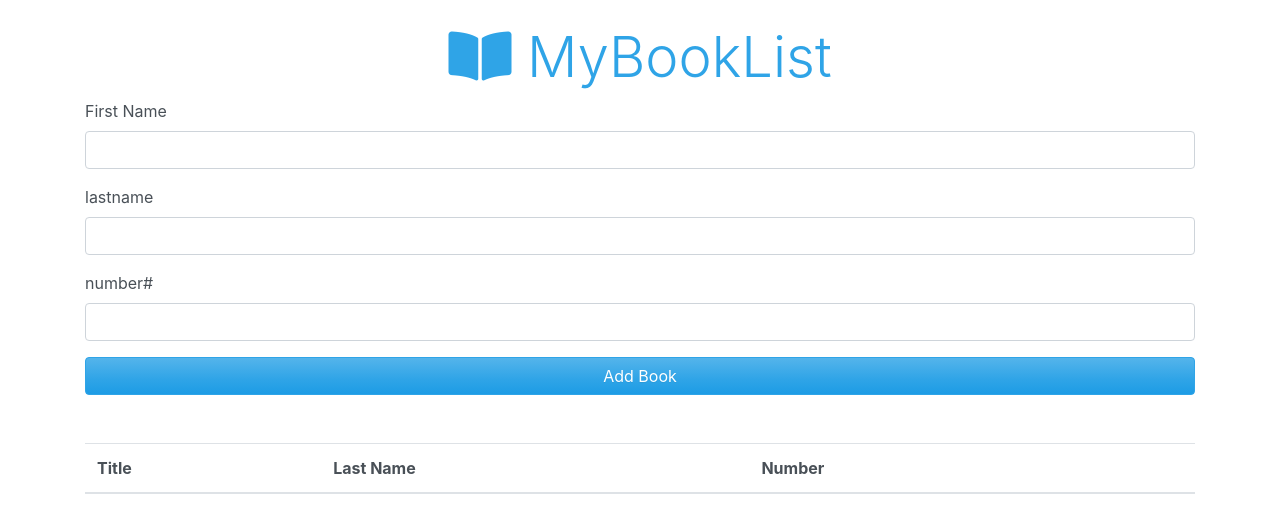
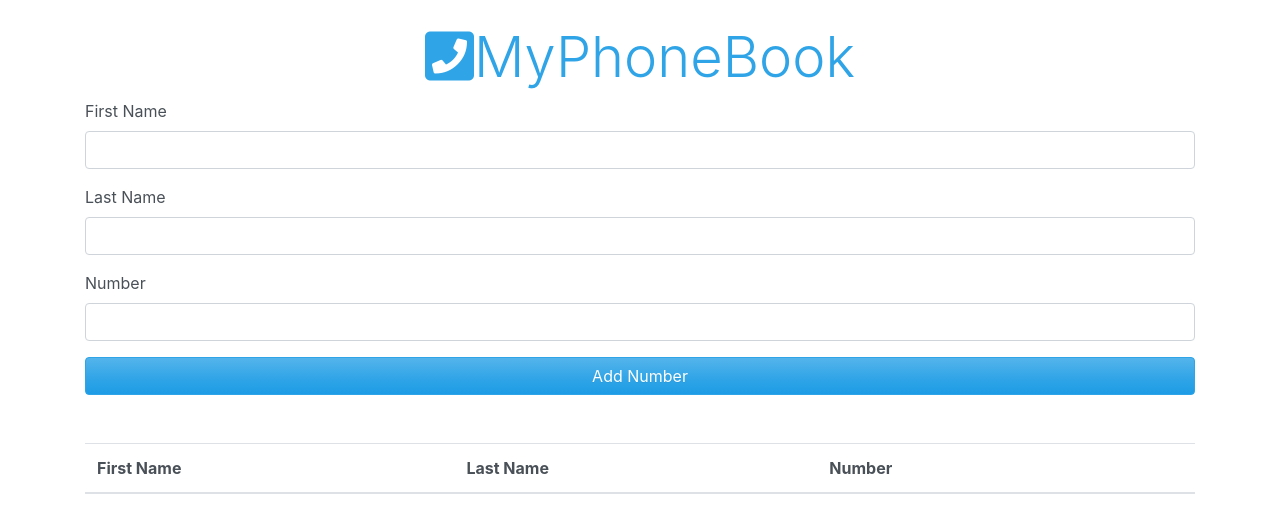
Before and after one commit to Guardian99/Phone-Directory, a plain HTML site: page index.html in a window 1280 px wide. Drawn offline with nearby package versions, Linux system fonts and the light colour scheme.

Commit message:
Update index.html

```diff
--- a/index.html
+++ b/index.html
@@ -1,37 +1,36 @@
 <!DOCTYPE html>
 <html>
 <head>
-	<title>My Phone Book</title>
-	<meta charset="UTF-8">
-	<meta name="viewport" content="width=device-width,initial-scale=1.0">
-	<meta http-equiv="X-UA-Compatible" content="ie=edge">
-	<link rel="stylesheet" href="https://use.fontawesome.com/releases/v5.7.2/css/all.css" integrity="sha384-fnmOCqbTlWIlj8LyTjo7mOUStjsKC4pOpQbqyi7RrhN7udi9RwhKkMHpvLbHG9Sr" crossorigin="anonymous">
-	<link href="https://stackpath.bootstrapcdn.com/bootswatch/4.3.1/cerulean/bootstrap.min.css" rel="stylesheet" integrity="sha384-C++cugH8+Uf86JbNOnQoBweHHAe/wVKN/mb0lTybu/NZ9sEYbd+BbbYtNpWYAsNP" crossorigin="anonymous">
+  <meta charset="UTF-8">
+  <meta name="viewport" content="width=device-width,initial-scale=1.0">
+  <meta http-equiv="X-UA-Compatible" content="ie=edge">
+  <link rel="stylesheet" href="https://use.fontawesome.com/releases/v5.7.2/css/all.css" integrity="sha384-fnmOCqbTlWIlj8LyTjo7mOUStjsKC4pOpQbqyi7RrhN7udi9RwhKkMHpvLbHG9Sr" crossorigin="anonymous">
+  <link rel="stylesheet" type="text/css" href="https://stackpath.bootstrapcdn.com/bootswatch/4.3.1/cerulean/bootstrap.min.css">
+  <title>Phone Directory</title>
 </head>
 <body>
-
 <div class="container mt-4">
     <h1 class="display-4 text-center">
-      <i class="fas fa-book-open text-primary"></i> My<span class="text-primary">Book</span>List</h1>
+      <i class="fa fa-phone-square"></i>My<span class="text-primary">Phone</span>Book</h1>
       <form id="book-form">
         <div class="form-group">
-          <label for="firstname">First Name</label>
-          <input type="text" id="title" class="form-control">
+          <label for="title">First Name</label>
+          <input type="text" id="firstname" class="form-control">
         </div>
         <div class="form-group">
-          <label for="lastname">lastname</label>
+          <label for="author">Last Name</label>
           <input type="text" id="lastname" class="form-control">
         </div>
         <div class="form-group">
-          <label for="number">number#</label>
+          <label for="isbn">Number</label>
           <input type="text" id="number" class="form-control">
         </div>
-        <input type="submit" value="Add Book" class="btn btn-primary btn-block">
+        <input type="submit" value="Add Number" class="btn btn-primary btn-block">
       </form>
       <table class="table table-striped mt-5">
         <thead>
           <tr>
-            <th>Title</th>
+            <th>First Name</th>
             <th>Last Name</th>
             <th>Number</th>
             <th></th>
@@ -41,6 +40,6 @@
       </table>
   </div>
 
-<script src="app.js"</script>
+<script src="book.js"></script>
 </body>
 </html>
```
